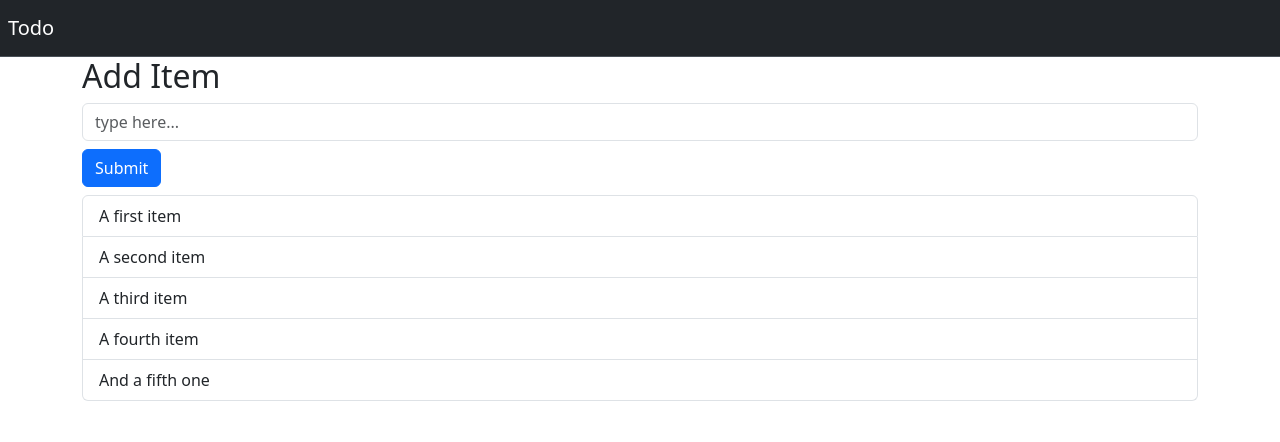
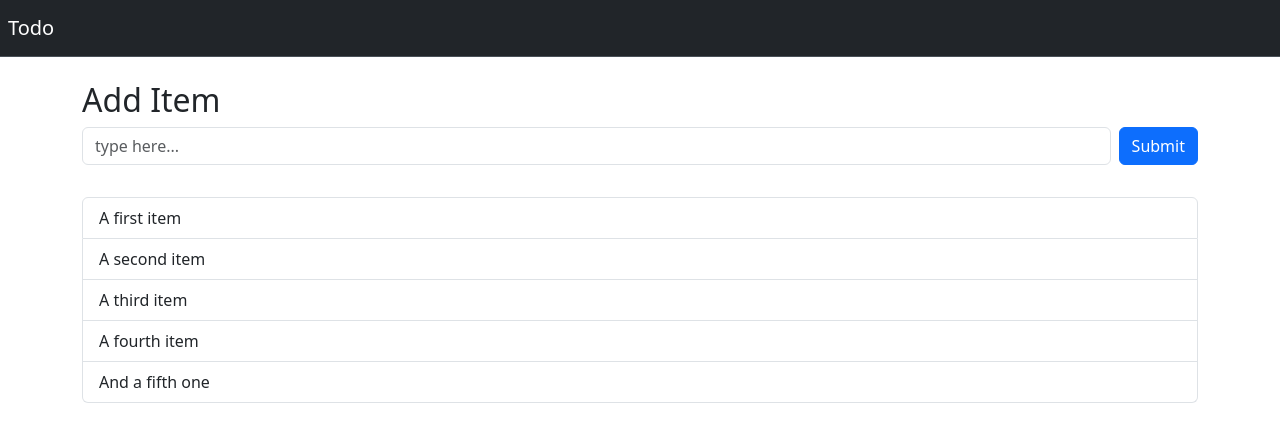
Before and after one commit to DudeLovesRPGs/to-do, a Django app: page /todo/ in a window 1280 px wide. Shown: the top 442 px of the page. Run offline with Django 4.2, Linux system fonts and the light colour scheme.

Commit message:
Messed with styling on index page

```diff
--- a/my_to_do_app/templates/to_do/index.html
+++ b/my_to_do_app/templates/to_do/index.html
@@ -1,14 +1,19 @@
 {% extends "../base.html" %}
 {%block title%}Todo{%endblock%}
 {%block content%}
-<div class="row">
+<div class="row mt-4">
   <div class="col">
     <h2>Add Item</h2>
-    <input type="text" class="form-control mb-2 mr-small-2" placeholder="type here...">
-    <button type="submit" class="btn btn-primary">Submit</button>
+    <form class="form-inline">
+        <div class="input-group">
+            <input type="text" class="form-control mb-2 mr-small-2 rounded" placeholder="type here...">
+            <button type="button" class="btn btn-primary mb-2 ms-2 rounded">Submit</button>
+
+        </div>
+    </form>
   </div>
 </div>
-<div class="row py-2">
+<div class="row mt-4">
     <div class="col">
         <ul class="list-group">
             <li class="list-group-item" aria-current="true">A first item</li>
```
